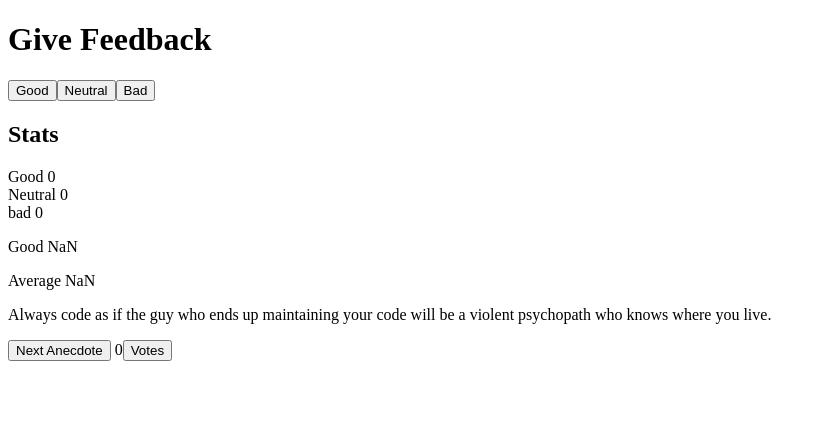
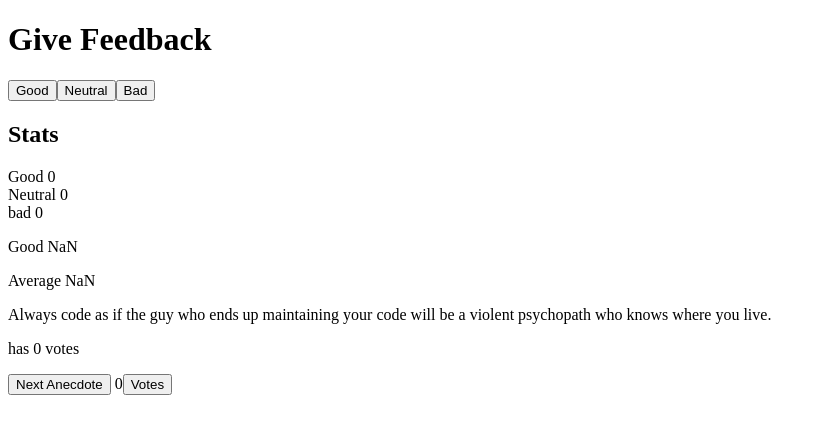
Before and after one commit to skipzero/fullstack-course, a React (Create React App) app in the folder Section1/part1/: page / in a window 1280 px wide. Shown: the top 434 px of the page, without its empty margins (0-826 px from the left). Built offline with nearby package versions, Linux system fonts and the light colour scheme.

Commit message:
fixed anecdote layout

```diff
--- a/Section1/part1/src/App.js
+++ b/Section1/part1/src/App.js
@@ -20,7 +20,10 @@ const Display = ({value, text}) => {
 
 const Anecdote = ({line, votes}) => {
   return (
-    <p>{line}</p>
+    <div>
+      <p>{line}</p>
+      <p>has {votes} votes</p>
+    </div>
   )
 }
 
```
